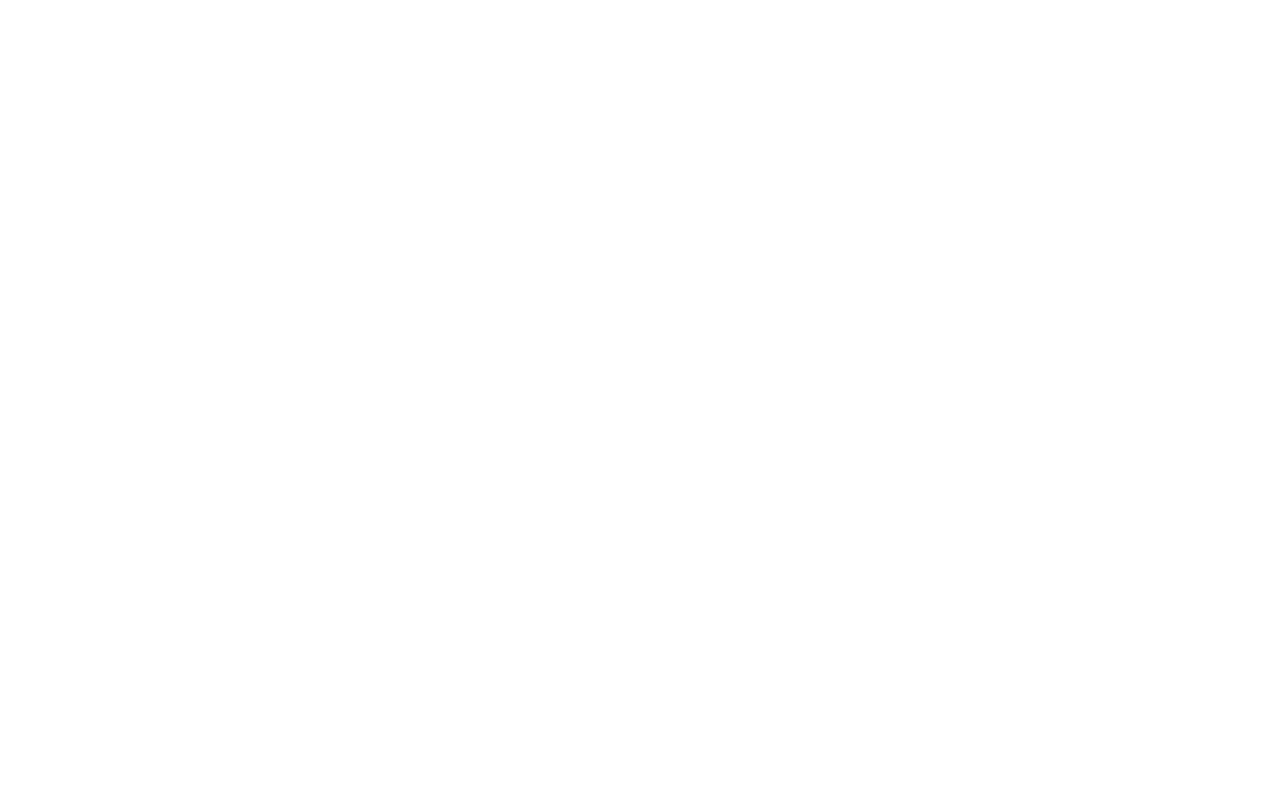
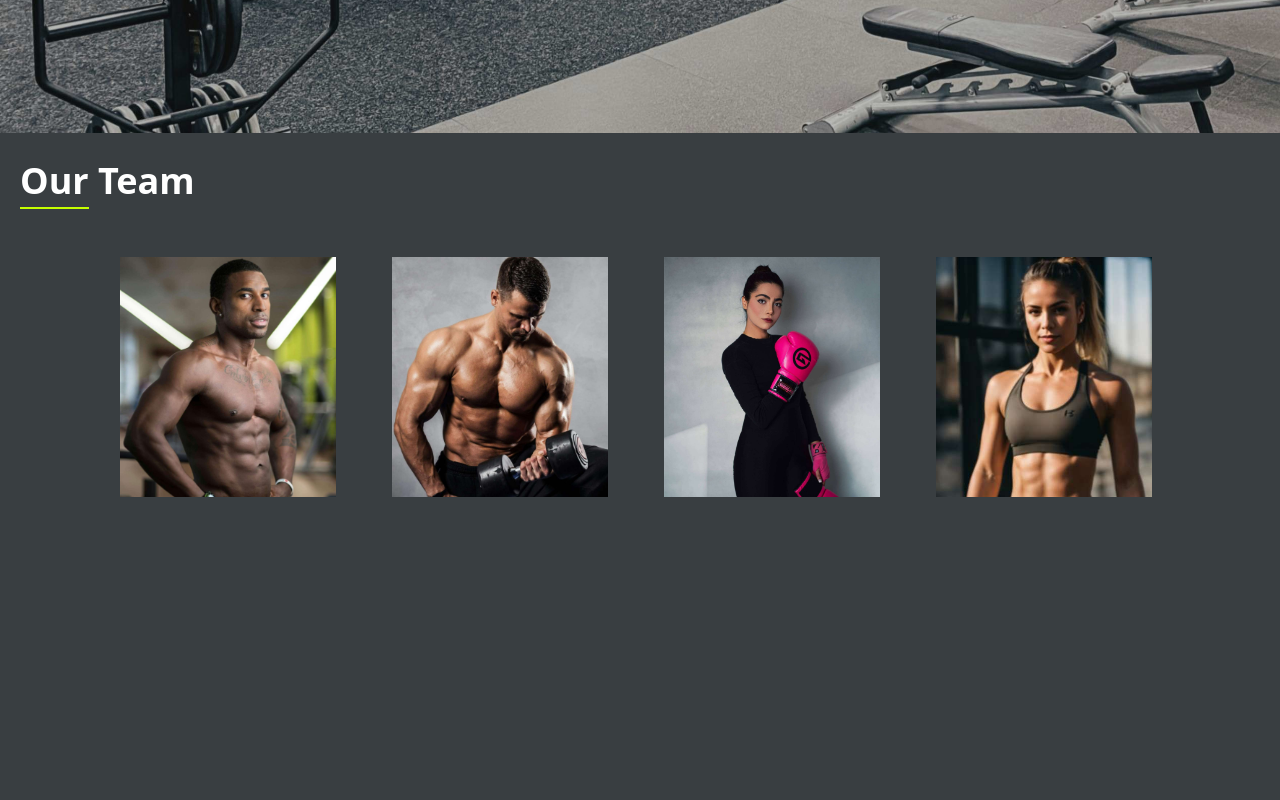
Before and after one commit to SamuelAdom/Fitness-Hub, a React (Vite) app: page /team in a window 1280 px wide. Shown: the part 860-1660 px from the top of the page. Before the commit the page ends 800 px from the top, so only its background shows below. Built offline with nearby package versions, Linux system fonts and the light colour scheme.

Commit message:
Team Page added

```diff
--- a/src/Components/Team.jsx
+++ b/src/Components/Team.jsx
@@ -20,7 +20,7 @@ const Team = () => {
         </p>
       </div>
         <div className="flex p-5 gap-10 justify-center items-center flex-col md:flex-row">
-        {teamMem.map((item)=>{
+        {teamMem.slice(0,3).map((item)=>{
           return(
             <TeamCard item={item} key={item.id}/>
           )
--- /dev/null
+++ b/src/Pages/TeamPage/Components/Profile.jsx
@@ -0,0 +1,27 @@
+import React from 'react';
+
+const Card = ({ item }) => {
+  return (
+    <div className="relative group cursor-pointer overflow-hidden duration-500 w-full lg:w-64 h-full bg-transparent text-gray-50 p-5 md:bottom-20">
+      <div className="w-full h-60 overflow-hidden">
+        <img
+          src={item.img}
+          alt={item.name}
+          className="w-full h-fit group-hover:scale-110 duration-500"
+        />
+      </div>
+
+
+      <div className="absolute w-56 left-0 p-5 -bottom-16 duration-500 group-hover:-translate-y-12 overflow-hidden">
+        <div className="absolute -z-10 left-0 w-64 h-28 opacity-0 duration-500 group-hover:opacity-50 group-hover:bg-blue-900" />
+
+        <div className="opacity-0 group-hover:opacity-100 duration-500">
+          <span className="text-xl font-bold block">{item.name}</span>
+          <p className="w-56">{item.role}</p>
+        </div>
+      </div>
+    </div>
+  );
+};
+
+export default Card;
--- a/src/Pages/TeamPage/TeamPage.jsx
+++ b/src/Pages/TeamPage/TeamPage.jsx
@@ -1,8 +1,30 @@
 import React from 'react'
+import { assets } from '../../assets/asset'
+import Profile from './Components/Profile'
+import { teamMem } from '../../assets/asset'
+import { div } from 'framer-motion/client'
 
 const TeamPage = () => {
   return (
-    <div>TeamPage</div>
+<>
+    <div className="relative bg-cover bg-center h-80 lg:h-screen" style={{backgroundImage:`url(${assets.Team_hero})`}}>
+      <h1 className="flex justify-center items-center h-full md:text-8xl text-6xl text-white font-extrabold">Our Team</h1>
+    </div>
+    <section className='bg-[#393E41] min-h-screen py-10 px-5 md:gap-0 lg:py-0 lg:gap-20"'>
+ <h1 className="text-5xl md:text-6xl lg:text-4xl font-bold text-center lg:text-left text-white py-7">
+            <span className="border-b-2 border-[#C6FF00] inline-block pb-1.5 ">Our</span> Team
+          </h1>
+          <div className='grid grid-cols-1 md:grid-cols-2 lg:grid-cols-4 md:p-20 gap-2 '>
+          {teamMem.map((item)=>{
+            return(
+              <div key={item.id}>
+                <Profile item={item}/>
+              </div>
+            )
+          })}
+          </div>
+    </section>
+    </>
   )
 }
 
--- a/src/assets/asset.js
+++ b/src/assets/asset.js
@@ -11,6 +11,7 @@ import team_1 from "./team_1.jpg";
 import team_2 from "./team_2.jpg";
 import team_3 from "./team_3.jpg";
 import team_4 from "./team_4.jpg";
+import team_5 from "./team_5.jpg";
 import More from "./More.jpg";
 import News_1 from "./News_1.jpg";
 import News_2 from "./News_2.jpg";
@@ -34,6 +35,7 @@ export const assets = {
   team_2,
   team_3,
   team_4,
+  team_5,
   News_1,
   News_2,
   News_3,
@@ -82,6 +84,13 @@ export const teamMem = [
     role: "Kickboxing Trainer",
     description: "	Combines martial arts with cardio workouts diet plans.",
   },
+  {
+    id: 5,
+    img: assets.team_5,
+    name: "Jessica Hallow",
+    role: "Yoga Instructor",
+    description: "	Combines martial arts with cardio workouts diet plans.",
+  },
 ];
 export const latestNews = [
   {
```
Also changed, not shown: src/assets/Team_5.jpg (added), src/assets/Team_hero.jpg.
